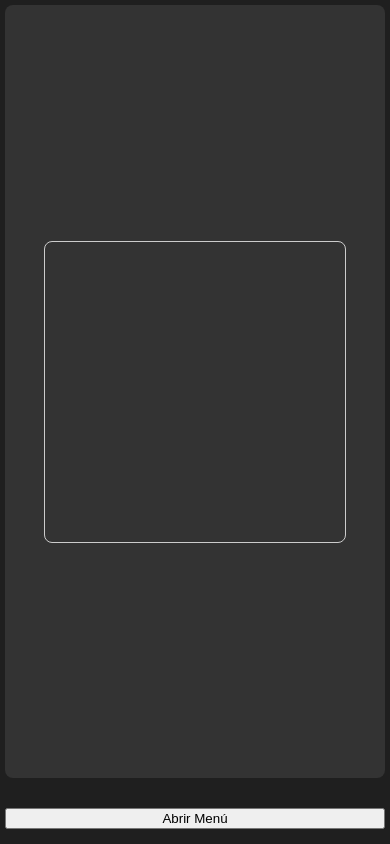
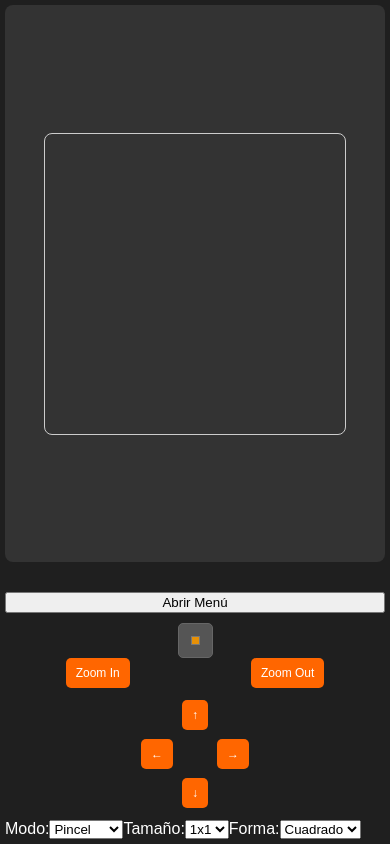
Before and after one commit to Pablog44/artepixelador, a React (Create React App) app: page /artepixelador/rejilla in a window 390 px wide. Built offline with nearby package versions, Linux system fonts and the light colour scheme.

Commit message:
mejoras ux y ui para el movil
mejoras ux y ui para el movil

```diff
--- a/src/components/Controls.js
+++ b/src/components/Controls.js
@@ -126,7 +126,7 @@ function Controls({ page }) {
       return (
         <Rejilla
           imageFile={imageFile}
-          frameData={selectedFrameIndex !== null ? frames[selectedFrameIndex] : null}  // ¡Se pasa frameData!
+          frameData={selectedFrameIndex !== null ? frames[selectedFrameIndex] : null}  // Se pasa frameData
           pixelWidth={pixelWidth}
           pixelHeight={pixelHeight}
           selectedColor={selectedColor}
@@ -229,8 +229,9 @@ function Controls({ page }) {
         </button>
       )}
 
-      {/* Se muestran los controles si no es móvil o si el menú está abierto en móvil */}
-      {(!isMobile || menuOpen) && (
+      {/* Controles según la vista y el estado del menú */}
+      {!isMobile ? (
+        // Vista de escritorio: se muestran todos los controles
         <div className="controls">
           <div className="controls-group">
             {page === 'rejilla' ? (
@@ -363,6 +364,201 @@ function Controls({ page }) {
             setBrushShape={setBrushShape}
           />
         </div>
+      ) : (
+        // Vista móvil
+        menuOpen ? (
+          // Menú abierto: se muestran TODOS los controles
+          <div className="controls">
+            <div className="controls-group">
+              {page === 'rejilla' ? (
+                <Link to="/" className="button" style={buttonStyle}>
+                  Sin rejilla
+                </Link>
+              ) : (
+                <Link to="/rejilla" className="button" style={buttonStyle}>
+                  Con rejilla
+                </Link>
+              )}
+            </div>
+
+            <div className="controls-group">
+              <input
+                type="file"
+                id="image-upload"
+                onChange={handleFileChange}
+                style={{ display: 'none' }}
+              />
+              <label htmlFor="image-upload" className="button" style={buttonStyle}>
+                Cargar Imagen
+              </label>
+              <button
+                className="button"
+                onClick={() => {
+                  const canvas = document.getElementById('output-canvas');
+                  if (!canvas) return;
+                  const dataUrl = canvas.toDataURL('image/png', 1.0);
+                  const a = document.createElement('a');
+                  a.href = dataUrl;
+                  a.download = 'pixelated-image.png';
+                  a.click();
+                }}
+                style={buttonStyle}
+              >
+                Descargar PNG
+              </button>
+            </div>
+
+            <div className="controls-group">
+              <label>Ancho: </label>
+              <input
+                type="number"
+                min="1"
+                max="200"
+                value={pixelWidth}
+                onChange={(e) => setPixelWidth(Number(e.target.value))}
+                className="input-number"
+                style={buttonStyle}
+              />
+              <label>Altura: </label>
+              <input
+                type="number"
+                min="1"
+                max="200"
+                value={pixelHeight}
+                onChange={(e) => setPixelHeight(Number(e.target.value))}
+                className="input-number"
+                style={buttonStyle}
+              />
+            </div>
+
+            <div className="controls-group">
+              <input
+                type="color"
+                value={selectedColor}
+                onChange={(e) => setSelectedColor(e.target.value)}
+                className="color-picker"
+                style={buttonStyle}
+              />
+            </div>
+
+            <div className="controls-group">
+              <button onClick={handleZoomIn} className="button" style={buttonStyle}>
+                Zoom In
+              </button>
+              <button onClick={handleZoomOut} className="button" style={buttonStyle}>
+                Zoom Out
+              </button>
+            </div>
+
+            <div className="move-controls">
+              <button onClick={() => handleMove('up')} className="button" style={buttonStyle}>
+                ↑
+              </button>
+              <button onClick={() => handleMove('left')} className="button" style={buttonStyle}>
+                ←
+              </button>
+              <button onClick={() => handleMove('down')} className="button" style={buttonStyle}>
+                ↓
+              </button>
+              <button onClick={() => handleMove('right')} className="button" style={buttonStyle}>
+                →
+              </button>
+            </div>
+
+            <div className="controls-group">
+              <button className="button" onClick={handleAgregarFrame} style={buttonStyle}>
+                Agregar Frame
+              </button>
+              <button
+                className="button"
+                onClick={handleActualizarFrame}
+                style={buttonStyle}
+                disabled={selectedFrameIndex === null}
+              >
+                Actualizar Frame
+              </button>
+              <button
+                className="button"
+                onClick={handleEliminarFrame}
+                style={buttonStyle}
+                disabled={selectedFrameIndex === null}
+              >
+                Eliminar Frame
+              </button>
+              <button className="button" onClick={handleDownloadGif} style={buttonStyle}>
+                Descargar GIF
+              </button>
+            </div>
+
+            {/* Controles de herramienta, tamaño y forma */}
+            <ToolControls
+              tool={tool}
+              setTool={setTool}
+              brushSize={brushSize}
+              setBrushSize={setBrushSize}
+              brushShape={brushShape}
+              setBrushShape={setBrushShape}
+            />
+          </div>
+        ) : (
+          // Menú cerrado: se muestran SOLO el selector de color, los botones de zoom, las flechas (dispuestas como gamepad) y los desplegables de modo, tamaño y forma.
+          <div className="minimal-mobile-controls">
+            <div className="controls-group">
+              <input
+                type="color"
+                value={selectedColor}
+                onChange={(e) => setSelectedColor(e.target.value)}
+                className="color-picker"
+                style={buttonStyle}
+              />
+            </div>
+
+            <div className="controls-group">
+              <button onClick={handleZoomIn} className="button" style={buttonStyle}>
+                Zoom In
+              </button>
+              <button onClick={handleZoomOut} className="button" style={buttonStyle}>
+                Zoom Out
+              </button>
+            </div>
+
+            <div
+              className="move-controls"
+              style={{
+                display: 'grid',
+                gridTemplateAreas: `" . up ."
+                                    "left . right"
+                                    " . down ."`,
+                gridGap: '5px',
+                justifyContent: 'center',
+                alignItems: 'center',
+                margin: '10px 0'
+              }}
+            >
+              <button style={{ gridArea: 'up' }} className="button" onClick={() => handleMove('up')}>
+                ↑
+              </button>
+              <button style={{ gridArea: 'left' }} className="button" onClick={() => handleMove('left')}>
+                ←
+              </button>
+              <button style={{ gridArea: 'right' }} className="button" onClick={() => handleMove('right')}>
+                →
+              </button>
+              <button style={{ gridArea: 'down' }} className="button" onClick={() => handleMove('down')}>
+                ↓
+              </button>
+            </div>
+
+            <ToolControls
+              tool={tool}
+              setTool={setTool}
+              brushSize={brushSize}
+              setBrushSize={setBrushSize}
+              brushShape={brushShape}
+              setBrushShape={setBrushShape}
+            />
+          </div>
+        )
       )}
     </div>
   );
--- a/src/styles/styles.css
+++ b/src/styles/styles.css
@@ -95,11 +95,11 @@ body, html, #root, .App {
     background-color: #ff6600;
     border: none;
     color: white;
-    padding: 10px 15px;
+    padding: 10px 10px;
     text-align: center;
     text-decoration: none;
     display: inline-block;
-    font-size: 14px;
+    font-size: 11px;
     border-radius: 5px;
     cursor: pointer;
     transition: background-color 0.3s;
```
